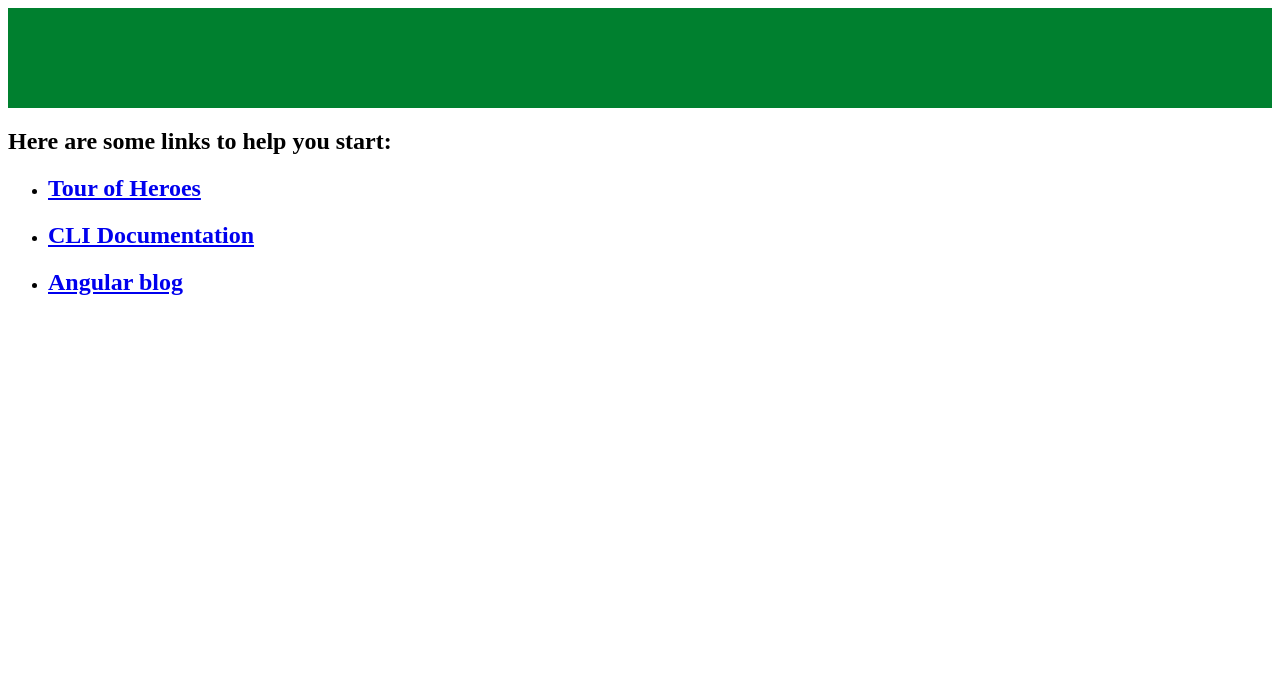
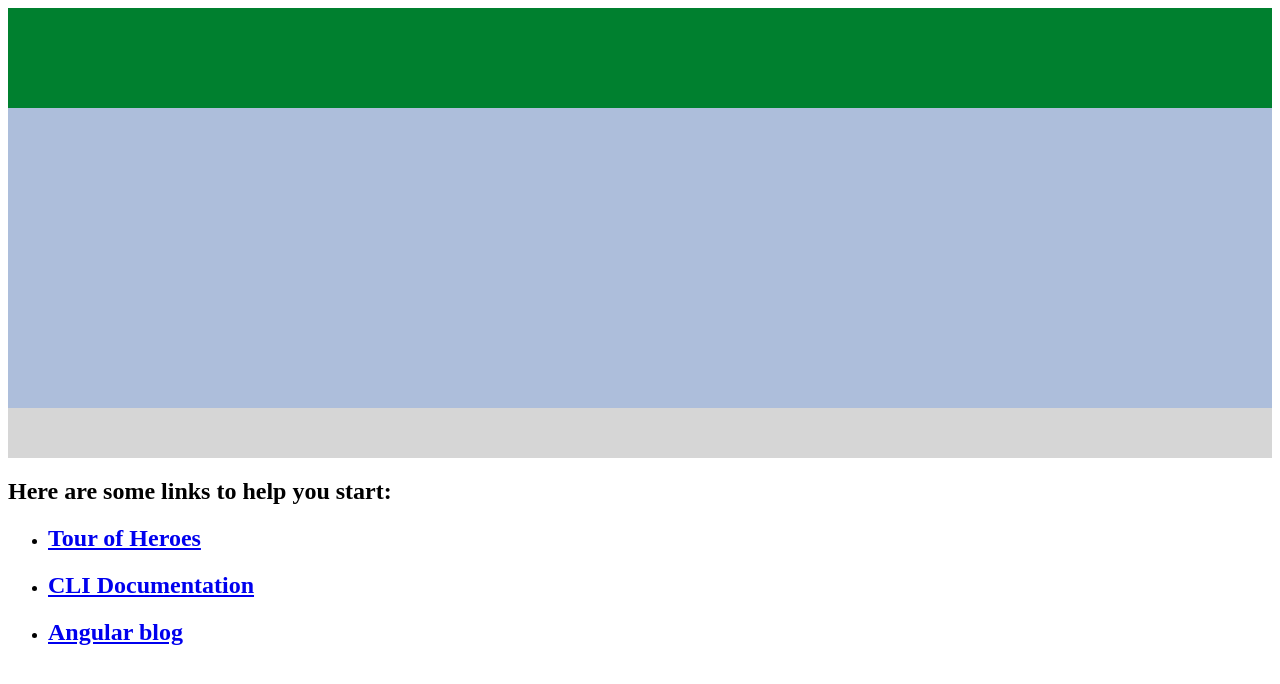
Before and after one commit to ThomasFey/ChatApplication, an Angular app: page / in a window 1280 px wide. Shown: the top 684 px of the page. Built offline with nearby package versions, Linux system fonts and the light colour scheme.

Commit message:
Story1: Basic structure with background colors to identify the different parts

```diff
--- a/src/app/app.component.css
+++ b/src/app/app.component.css
@@ -1,4 +1,15 @@
 #header {
   background-color: #00802F;
   height: 100px;
+  margin: 0px;
 }
+
+#content {
+  background-color: #adbedb;
+  height: 300px;
+}
+
+#footer {
+  background-color: #d6d6d6;
+  height: 50px;
+}
```
